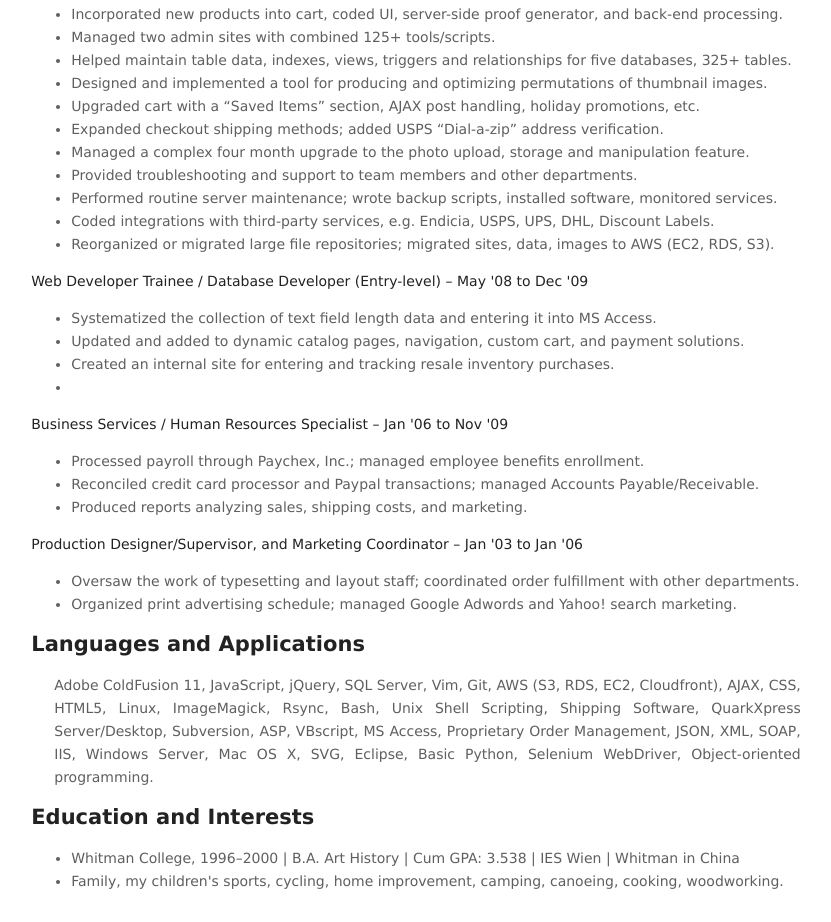
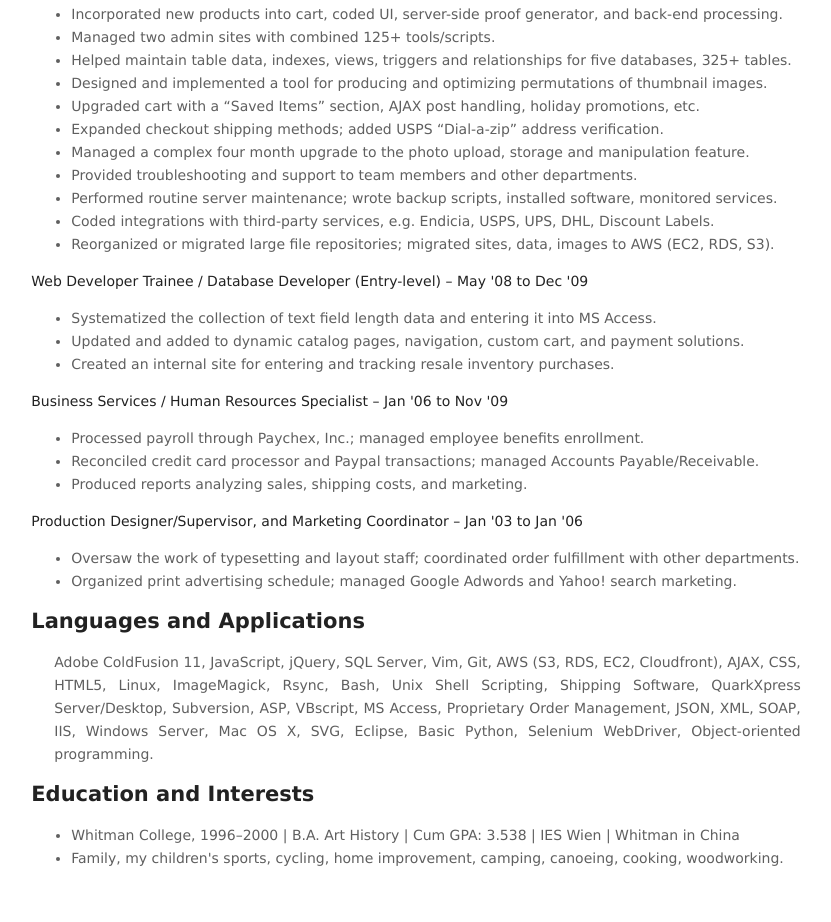
Before and after one commit to agkiraly/agkiraly.github.io, a plain HTML site: page index.html in a window 1280 px wide. Shown: the part 655-1577 px from the top of the page, without its empty margins (224-1055 px from the left). After the commit the page ends 1554 px from the top, so only its background shows below. Drawn offline with Linux system fonts and the light colour scheme.

Commit message:
update 2016-03-08-2

```diff
--- a/index.html
+++ b/index.html
@@ -78,7 +78,6 @@ html{color:#222;font-size:1em;line-height:1.4}::-moz-selection{background:#b3d4f
               <li>Systematized the collection of text field length data and entering it into MS Access.</li>
               <li>Updated and added to dynamic catalog pages, navigation, custom cart, and payment solutions.</li>
               <li>Created an internal site for entering and tracking resale inventory purchases.</li>
-              <li></li>
             </ul>
             <div>Business Services / Human Resources Specialist – Jan '06 to Nov '09</div>
             <ul>
```
